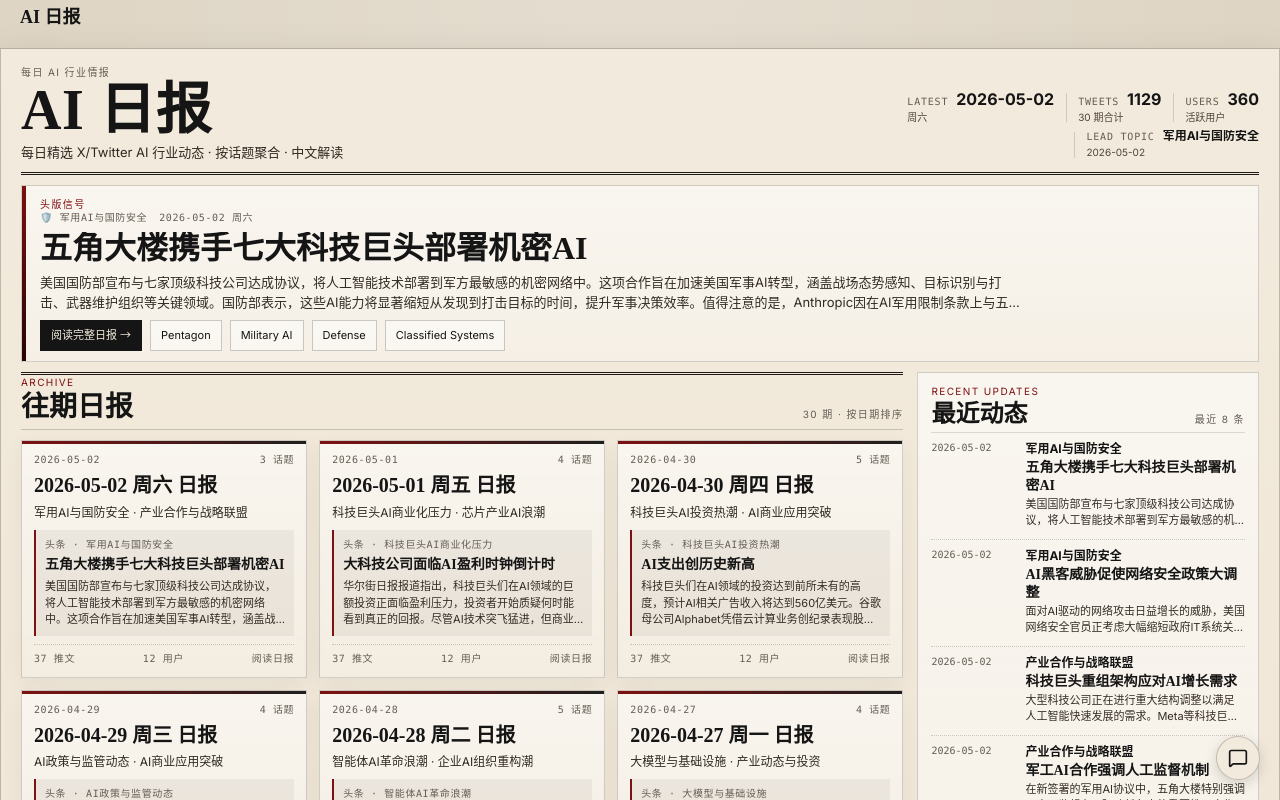
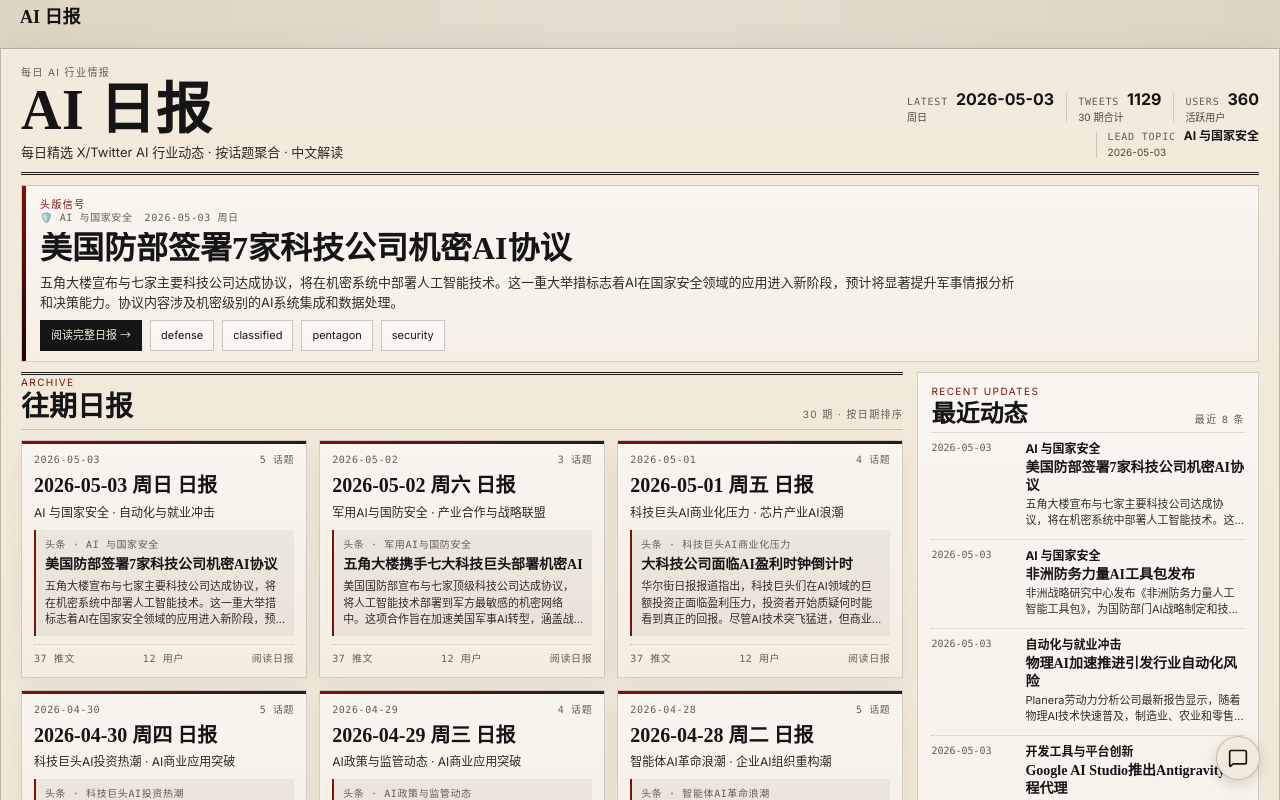
Before and after one commit to Vincentwei1021/ai-daily, a Next.js app: page / in a window 1280 px wide. Shown: the top 800 px of the page. Built offline with nearby package versions, Linux system fonts and the light colour scheme; no server answers.

Commit message:
daily: 2026-05-03

```diff
--- a/src/data/reports.ts
+++ b/src/data/reports.ts
@@ -14,6 +14,110 @@ export interface DailyReport {
 
 export const reports: DailyReport[] = [
   {
+    "date": "2026-05-03",
+    "weekday": "周日",
+    "timeRange": "05-02 08:30 ~ 05-03 08:30 (UTC+8)",
+    "tweetCount": 37,
+    "userCount": 12,
+    "topics": [
+      {
+        "title": "🛡️ AI 与国家安全",
+        "items": [
+          {
+            "bold": "美国防部签署7家科技公司机密AI协议",
+            "detail": "五角大楼宣布与七家主要科技公司达成协议，将在机密系统中部署人工智能技术。这一重大举措标志着AI在国家安全领域的应用进入新阶段，预计将显著提升军事情报分析和决策能力。协议内容涉及机密级别的AI系统集成和数据处理。",
+            "tags": [
+              "defense",
+              "classified",
+              "pentagon",
+              "security"
+            ]
+          },
+          {
+            "bold": "非洲防务力量AI工具包发布",
+            "detail": "非洲战略研究中心发布《非洲防务力量人工智能工具包》，为国防部门AI战略制定和技术采用提供指导框架。该工具包专门针对非洲地区防务需求，涵盖AI在军事领域的策略部署、技术集成和能力建设等关键方面。",
+            "tags": [
+              "africa",
+              "defense",
+              "strategy",
+              "toolkit"
+            ]
+          }
+        ]
+      },
+      {
+        "title": "🤖 自动化与就业冲击",
+        "items": [
+          {
+            "bold": "物理AI加速推进引发行业自动化风险",
+            "detail": "Planera劳动力分析公司最新报告显示，随着物理AI技术快速普及，制造业、农业和零售业面临高度自动化风险。研究发现多个职业岗位存在显著的替代威胁，劳动密集型行业正经历深刻的结构性变革，企业和政策制定者需要提前应对就业转型挑战。",
+            "tags": [
+              "automation",
+              "employment",
+              "manufacturing",
+              "retail"
+            ]
+          }
+        ]
+      },
+      {
+        "title": "💻 开发工具与平台创新",
+        "items": [
+          {
+            "bold": "Google AI Studio推出Antigravity编程代理",
+            "detail": "谷歌在AI Studio中发布升级版编程体验，新增Antigravity编程代理功能。该工具能够将提示词直接转换为生产就绪的应用程序，支持构建多人协作体验、数据库集成和真实世界服务连接。AI代理对整个项目具有更深层理解，实现更快迭代和精确代码编辑。",
+            "tags": [
+              "google",
+              "coding",
+              "agent",
+              "development"
+            ]
+          },
+          {
+            "bold": "AI模型上下文窗口大幅扩展",
+            "detail": "最新AI模型在上下文处理能力方面取得重大突破，能够一次性处理海量信息。大型上下文窗口使模型可以审阅完整文档、总结研究报告、组织复杂信息并协助处理复杂工作流程，将人工智能从任务执行工具转变为真正的数字协作伙伴。",
+            "tags": [
+              "context",
+              "models",
+              "collaboration",
+              "workflow"
+            ]
+          }
+        ]
+      },
+      {
+        "title": "🏥 AI 行业应用案例",
+        "items": [
+          {
+            "bold": "VideaHealth完成全美牙科诊所AI部署",
+            "detail": "VideaHealth与Aspen Dental成功完成创纪录的AI技术在美国牙科诊所的全面推广。这一里程碑式部署展示了AI在医疗保健领域的实际应用价值，为牙科诊断和治疗流程带来智能化升级，预计将提高诊断准确性和效率。",
+            "tags": [
+              "healthcare",
+              "dental",
+              "deployment",
+              "medical"
+            ]
+          }
+        ]
+      },
+      {
+        "title": "⚖️ AI 治理与监管",
+        "items": [
+          {
+            "bold": "加拿大青年呼吁AI聊天机器人减少成瘾性",
+            "detail": "麦吉尔大学发布报告显示，17-23岁的加拿大青年强烈要求政府命令AI公司采取措施，降低聊天机器人的成瘾性特征。该报告基于全国范围内的青年圆桌讨论，反映了年轻用户对AI技术负责任发展的期待和担忧，为AI监管政策提供了重要参考。",
+            "tags": [
+              "regulation",
+              "addiction",
+              "youth",
+              "canada"
+            ]
+          }
+        ]
+      }
+    ]
+  },
+  {
     "date": "2026-05-02",
     "weekday": "周六",
     "timeRange": "05-01 08:30 ~ 05-02 08:30 (UTC+8)",
@@ -3081,115 +3185,6 @@ export const reports: DailyReport[] = [
               "automation",
               "breakthrough",
               "threat-detection"
-            ]
-          }
-        ]
-      }
-    ]
-  },
-  {
-    "date": "2026-04-03",
-    "weekday": "周五",
-    "timeRange": "04-02 08:30 ~ 04-03 08:30 (UTC+8)",
-    "tweetCount": 37,
-    "userCount": 12,
-    "topics": [
-      {
-        "title": "🧠 大模型与基础设施",
-        "items": [
-          {
-            "bold": "谷歌 Gemma 4 采用 Apache 2.0 许可证",
-            "detail": "谷歌正式发布 Gemma 4 开源 AI 模型系列，采用 Apache 2.0 许可证，彻底消除了企业部署开源 AI 的法律障碍。这款 310 亿参数的推理模型在开源领域表现出色，结束了过去 18 个月企业在开源 AI 部署上面临的二选一困局。此举标志着开源 AI 生态系统迎来重大突破，将大幅降低企业 AI 应用的门槛和成本。",
-            "tags": [
-              "open-source",
-              "enterprise-ai",
-              "legal-compliance",
-              "reasoning-model"
-            ]
-          },
-          {
-            "bold": "推理模型成为新范式",
-            "detail": "继 DeepSeek-R1 等中国前沿实验室的推理模型引起全球轰动后，推理能力已成为顶级 AI 系统解决复杂问题的新标准。相比一年前 ChatGPT 还无法正确计算单词中字母数量，如今的 AI 系统在逻辑推理和问题解决方面实现了质的飞跃，这一转变正在重新定义 AI 能力的边界。",
-            "tags": [
-              "reasoning-ai",
-              "deepseek",
-              "problem-solving",
-              "ai-capabilities"
-            ]
-          }
-        ]
-      },
-      {
-        "title": "🚀 AI 研究突破",
-        "items": [
-          {
-            "bold": "AI 科学发现迎来繁荣期",
-            "detail": "OpenAI 紧随谷歌 DeepMind 脚步，成立专门团队专注 AI 科学研究，标志着 AI 在科学发现领域的应用进入新阶段。这一趋势表明主要 AI 公司正将注意力转向更具挑战性的科学问题，预示着 AI 将在药物发现、材料科学和基础研究等领域发挥更重要作用，有望加速人类对自然世界的理解。",
-            "tags": [
-              "ai-science",
-              "research",
-              "drug-discovery",
-              "openai"
-            ]
-          },
-          {
-            "bold": "xAI Grok 获得视频生成能力",
-            "detail": "xAI 在 4 月份为其 Grok 模型新增了视频生成功能，进一步丰富了多模态 AI 的能力边界。这一突破使 Grok 能够根据文本描述生成高质量视频内容，标志着文本到视频生成技术在商业化应用上取得重要进展，为内容创作和媒体制作行业带来新的可能性。",
-            "tags": [
-              "video-generation",
-              "multimodal-ai",
-              "xai",
-              "grok"
-            ]
-          }
-        ]
-      },
-      {
-        "title": "⚔️ AI 应用与商业",
-        "items": [
-          {
-            "bold": "OpenAI 与军工企业签署合作协议",
-            "detail": "OpenAI 改变此前立场，与国防科技初创公司 Anduril 签署合作协议，协助其击落战场无人机。这标志着 AI 公司与国家安全部门关系更加密切的趋势，同时也引发了关于 AI 军事应用伦理边界的广泛讨论。此举显示主要 AI 公司正在重新审视其技术在国防领域的应用政策。",
-            "tags": [
-              "military-ai",
-              "defense-tech",
-              "ethics",
-              "anduril"
-            ]
-          },
-          {
-            "bold": "Anthropic 与五角大楼产生分歧",
-            "detail": "Anthropic 与五角大楼在 AI 军事应用范围上出现争议，五角大楼希望将 AI 应用扩展到目标选择和无人机打击等动态作战用途，超出去年对自主武器的限制。作为优先考虑安全防护措施的公司，Anthropic 不太可能放弃其自我设定的红线，这一立场使其在同行中显得独特。",
-            "tags": [
-              "anthropic",
-              "pentagon",
-              "ai-safety",
-              "autonomous-weapons"
-            ]
-          }
-        ]
-      },
-      {
-        "title": "🔮 行业趋势展望",
-        "items": [
-          {
-            "bold": "AI 从试验转向规模部署",
-            "detail": "2026 年最重要的趋势是 AI 从试验阶段向大规模商业部署的转变。企业不再满足于小规模的 AI 概念验证，而是寻求能够在全组织范围内产生实际业务价值的 AI 解决方案。这一转变要求 AI 系统具备更高的可靠性、可解释性和集成能力，推动整个行业向更加成熟和务实的方向发展。",
-            "tags": [
-              "enterprise-deployment",
-              "ai-maturity",
-              "business-value",
-              "scalability"
-            ]
-          },
-          {
-            "bold": "全球化 AI 系统提升效率",
-            "detail": "灵活的全球化 AI 系统正在成为提高运营效率的关键驱动力。这些系统能够跨地域、跨文化环境无缝工作，为跨国企业提供统一的 AI 解决方案。微软预测这类系统将彻底改变研发流程，使全球团队能够更高效地协作和创新，重塑国际商业合作模式。",
-            "tags": [
-              "global-ai",
-              "efficiency",
-              "cross-cultural",
-              "microsoft"
             ]
           }
         ]
```
